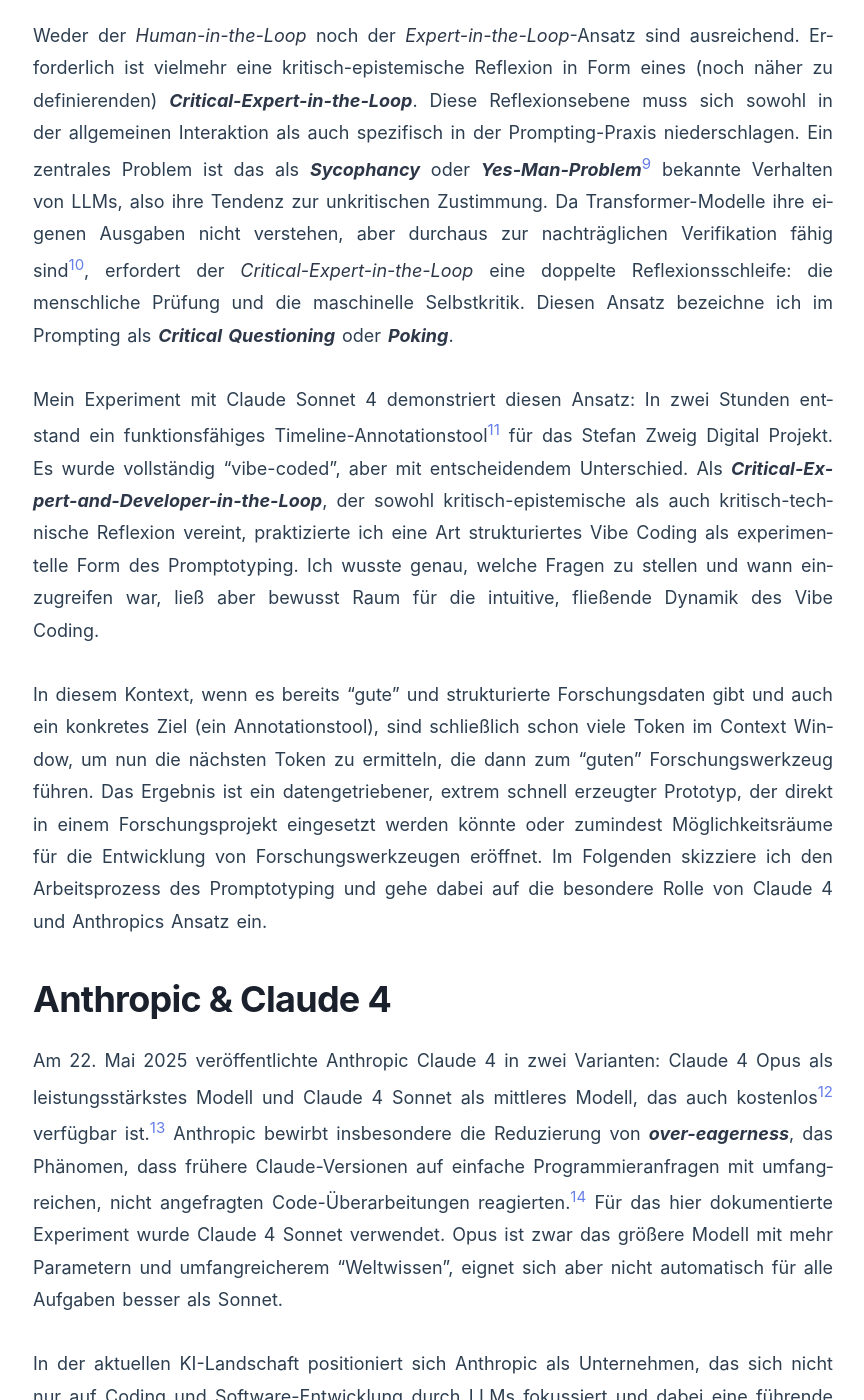
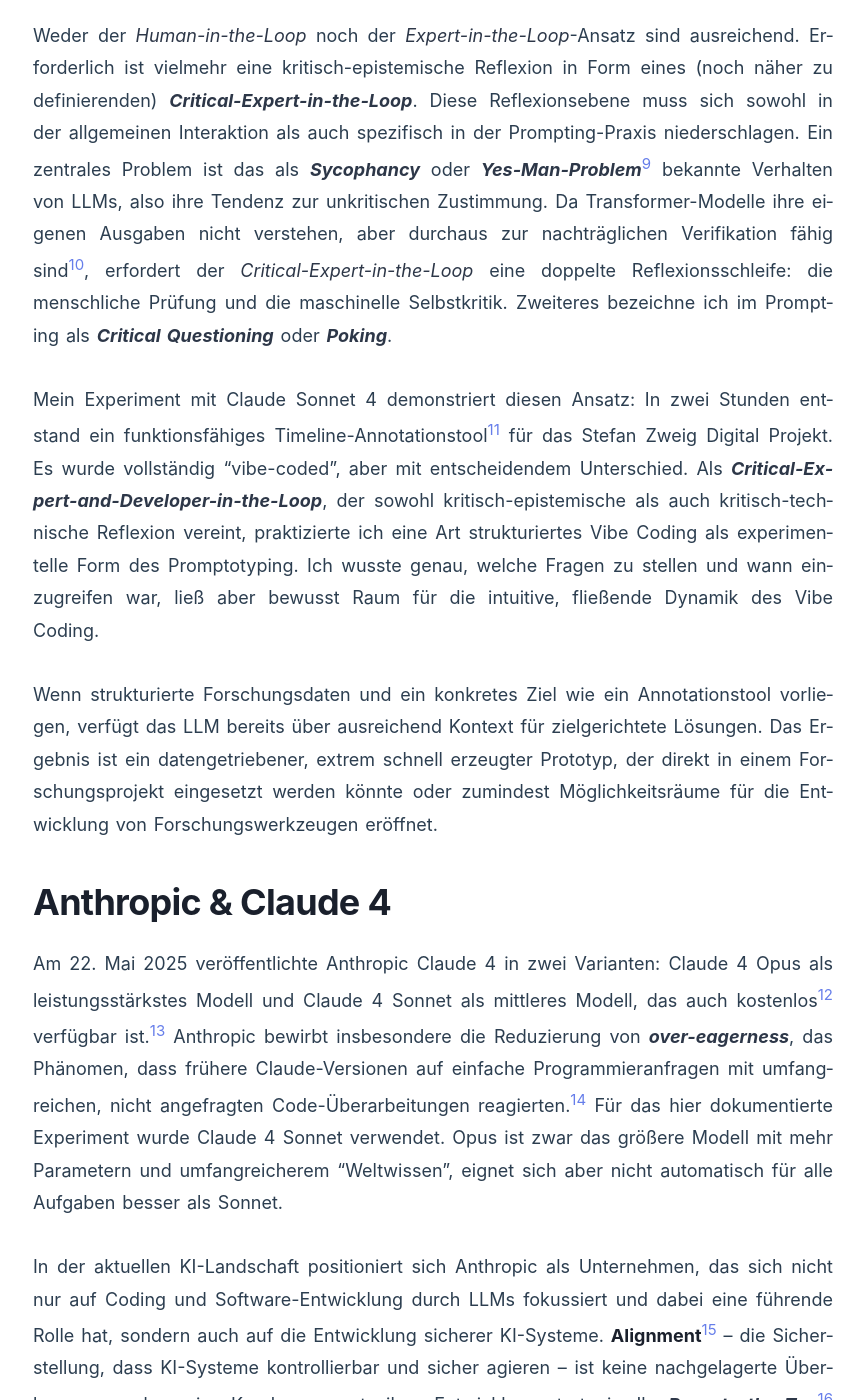
Before and after one commit to DigitalHumanitiesCraft/excellence, a Jekyll site: the page built from blog/Critical-Vibing-Claude-4.md, in a window 1280 px wide and 1400 px high, scrolled down 2455 px. Shown: the whole window, without its empty margins (207-1071 px from the left). Built offline with Jekyll 4.4.1, drawn with Linux system fonts in a browser that asks for light colours; some of the changed text lies outside the part shown.

Commit message:
Update Critical-Vibing-Claude-4.md

```diff
--- a/blog/Critical-Vibing-Claude-4.md
+++ b/blog/Critical-Vibing-Claude-4.md
@@ -43,13 +43,13 @@
 
 Die Debatte um *Vibe Coding* hat jedoch auch **scharfe Kritiker:innen**: Der Blogger tante warnt eindringlich vor den Gefahren unreflektierter KI-Nutzung und bezeichnet die versprochene Demokratisierung des Programmierens als Lüge.[^6] Seine Kritik trifft wichtige Punkte, verkennt aber die Möglichkeiten differenzierter Ansätze und die Notwendigkeit zu akzeptieren, dass Menschen kreativ und sinnvoll mit KI-Unterstützung programmieren und arbeiten können.
 
-Als Entwickler im Bereich der Digital Humanities ist es mein Selbstverständnis, Tools für Forscher:innen zu entwickeln. Meine gesamte Dissertation[^7] handelt von diesem Thema und mündete in meinen Überlegungen zu *Promptotyping*. ***Promptotyping***[^8] beschreibt ein dreistufiges Framework zur methodisch strukturierten, KI-gestützten Konzeption und Entwicklung digitaler Werkzeuge für die Forschungspraxis. Es integriert ***Prompt Engineering***, iteratives ***Requirements Engineering*** und **kritisch-epistemische Reflexion**, um Frontier-LLM als aktive Entwicklungspartner zu nutzen. Dies ist jedoch noch keine finale Definition, sondern meine aktuelle Auffassung, die ich laufend mit diesen Blogbeiträgen weiter ausarbeiten möchte. Es ist keine Demokratisierung des Programmierens – man muss wissen, wie Programmierung und Software Entwicklung funktioniert und, noch wichtiger, was man wirklich als Workflow, Modell oder Tool haben möchte. Aber ein LLM wie Claude 4 kann genau dabei helfen.
+Als Entwickler im Bereich der Digital Humanities ist es mein Selbstverständnis, Tools für Forscher:innen zu entwickeln. Meine gesamte Dissertation[^7] handelt von diesem Thema und mündete in meinen Überlegungen zu *Promptotyping*. ***Promptotyping***[^8] beschreibt ein dreistufiges Framework zur methodisch strukturierten, LLM-gestützten Konzeption und Entwicklung digitaler Werkzeuge für die Forschungspraxis. Es integriert ***Prompt Engineering***, iteratives ***Requirements Engineering*** und **kritisch-epistemische Reflexion**, um Frontier-LLM als aktive Entwicklungspartner zu nutzen. Dies ist jedoch noch keine finale Definition, sondern meine aktuelle Auffassung, die ich laufend mit diesen Blogbeiträgen weiter ausarbeiten möchte. Es ist keine Demokratisierung des Programmierens – man muss wissen, wie Programmierung und Software Entwicklung funktioniert und, noch wichtiger, was man wirklich als Workflow, Modell oder Tool haben möchte. Aber ein LLM wie Claude 4 kann genau dabei helfen.
 
-Weder der *Human-in-the-Loop* noch der *Expert-in-the-Loop*\-Ansatz sind ausreichend. Erforderlich ist vielmehr eine kritisch-epistemische Reflexion in Form eines (noch näher zu definierenden) ***Critical-Expert-in-the-Loop***. Diese Reflexionsebene muss sich sowohl in der allgemeinen Interaktion als auch spezifisch in der Prompting-Praxis niederschlagen. Ein zentrales Problem ist das als ***Sycophancy*** oder ***Yes-Man-Problem***[^9] bekannte Verhalten von LLMs, also ihre Tendenz zur unkritischen Zustimmung. Da Transformer-Modelle ihre eigenen Ausgaben nicht verstehen, aber durchaus zur nachträglichen Verifikation fähig sind[^10], erfordert der *Critical-Expert-in-the-Loop* eine doppelte Reflexionsschleife: die menschliche Prüfung und die maschinelle Selbstkritik. Diesen Ansatz bezeichne ich im Prompting als ***Critical Questioning*** oder ***Poking***.
+Weder der *Human-in-the-Loop* noch der *Expert-in-the-Loop*\-Ansatz sind ausreichend. Erforderlich ist vielmehr eine kritisch-epistemische Reflexion in Form eines (noch näher zu definierenden) ***Critical-Expert-in-the-Loop***. Diese Reflexionsebene muss sich sowohl in der allgemeinen Interaktion als auch spezifisch in der Prompting-Praxis niederschlagen. Ein zentrales Problem ist das als ***Sycophancy*** oder ***Yes-Man-Problem***[^9] bekannte Verhalten von LLMs, also ihre Tendenz zur unkritischen Zustimmung. Da Transformer-Modelle ihre eigenen Ausgaben nicht verstehen, aber durchaus zur nachträglichen Verifikation fähig sind[^10], erfordert der *Critical-Expert-in-the-Loop* eine doppelte Reflexionsschleife: die menschliche Prüfung und die maschinelle Selbstkritik. Zweiteres bezeichne ich im Prompting als ***Critical Questioning*** oder ***Poking***.
 
 Mein Experiment mit Claude Sonnet 4 demonstriert diesen Ansatz: In zwei Stunden entstand ein funktionsfähiges Timeline-Annotationstool[^11] für das Stefan Zweig Digital Projekt. Es wurde vollständig “vibe-coded”, aber mit entscheidendem Unterschied. Als ***Critical-Expert-and-Developer-in-the-Loop***, der sowohl kritisch-epistemische als auch kritisch-technische Reflexion vereint, praktizierte ich eine Art strukturiertes Vibe Coding als experimentelle Form des Promptotyping. Ich wusste genau, welche Fragen zu stellen und wann einzugreifen war, ließ aber bewusst Raum für die intuitive, fließende Dynamik des Vibe Coding.
 
-In diesem Kontext, wenn es bereits “gute” und strukturierte Forschungsdaten gibt und auch ein konkretes Ziel (ein Annotationstool), sind schließlich schon viele Token im Context Window, um nun die nächsten Token zu ermitteln, die dann zum “guten” Forschungswerkzeug führen. Das Ergebnis ist ein datengetriebener, extrem schnell erzeugter Prototyp, der direkt in einem Forschungsprojekt eingesetzt werden könnte oder zumindest Möglichkeitsräume für die Entwicklung von Forschungswerkzeugen eröffnet. Im Folgenden skizziere ich den Arbeitsprozess des Promptotyping und gehe dabei auf die besondere Rolle von Claude 4 und Anthropics Ansatz ein.
+Wenn strukturierte Forschungsdaten und ein konkretes Ziel wie ein Annotationstool vorliegen, verfügt das LLM bereits über ausreichend Kontext für zielgerichtete Lösungen. Das Ergebnis ist ein datengetriebener, extrem schnell erzeugter Prototyp, der direkt in einem Forschungsprojekt eingesetzt werden könnte oder zumindest Möglichkeitsräume für die Entwicklung von Forschungswerkzeugen eröffnet.
 
 ## **Anthropic & Claude 4**
 
```
